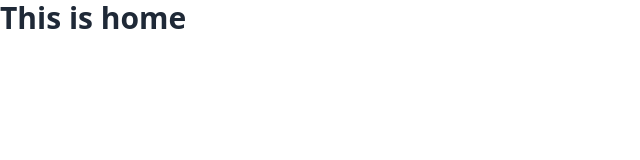
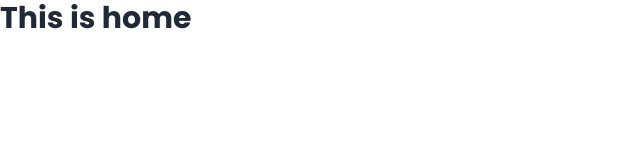
Before and after one commit to saiful797/Luxury-Hub, a React (Vite) app: page / in a window 1280 px wide. Shown: the top 160 px of the page, without its empty margins (0-640 px from the left). Built offline with nearby package versions, Linux system fonts and the light colour scheme.

Commit message:
Added google font poppins

```diff
--- a/src/index.css
+++ b/src/index.css
@@ -1,3 +1,5 @@
+@import url('https://fonts.googleapis.com/css2?family=Poppins:ital,wght@0,100;0,200;0,300;0,400;0,500;0,600;0,700;0,800;0,900;1,100;1,200;1,300;1,400;1,500;1,600;1,700;1,800;1,900&display=swap');
+
 @tailwind base;
 @tailwind components;
 @tailwind utilities;
--- a/src/layout/Roots.jsx
+++ b/src/layout/Roots.jsx
@@ -1,7 +1,7 @@
 import {Outlet} from 'react-router-dom'
 const Roots = () => {
     return (
-        <div>
+        <div className="font-poppins">
             <Outlet></Outlet>
         </div>
     );
--- a/tailwind.config.js
+++ b/tailwind.config.js
@@ -5,7 +5,11 @@
     "./src/**/*.{js,ts,jsx,tsx}",
   ],
   theme: {
-    extend: {},
+    extend: {
+      fontFamily:{
+        poppins:['Poppins','sans-serif'],
+      }
+    },
   },
   plugins: [require("daisyui")],
 }
```
